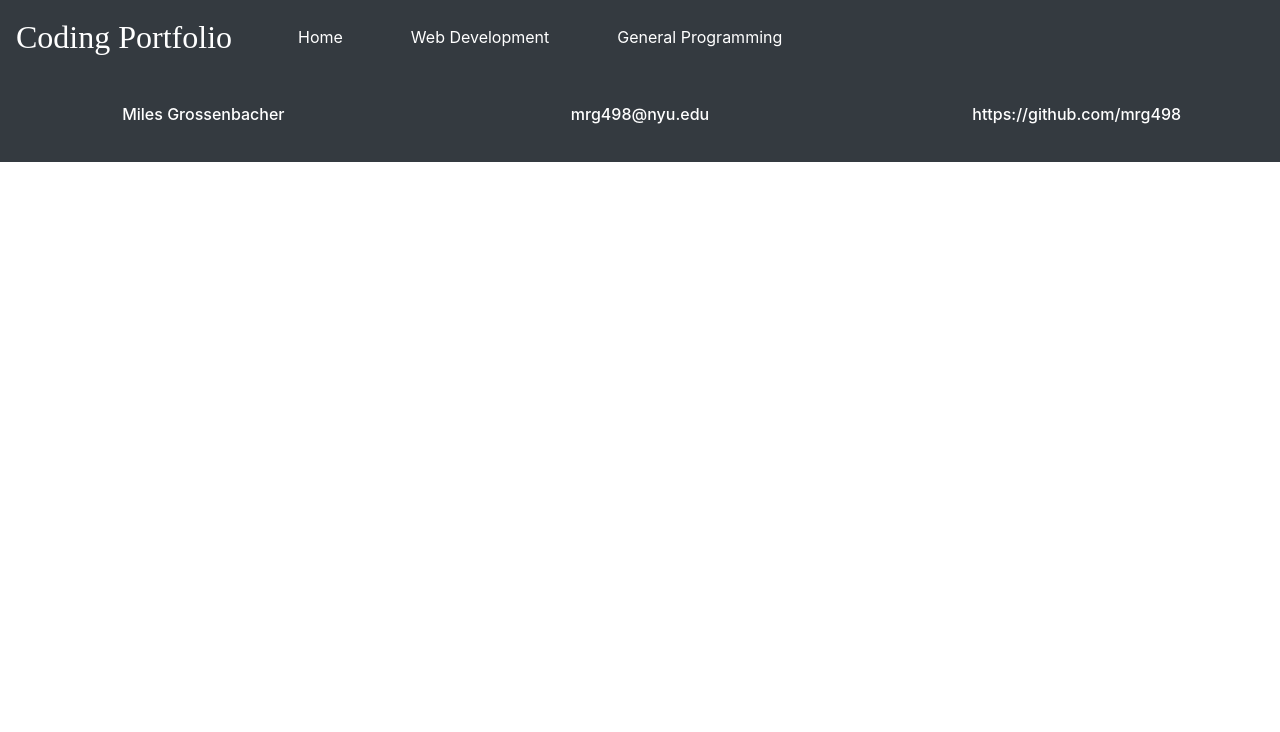
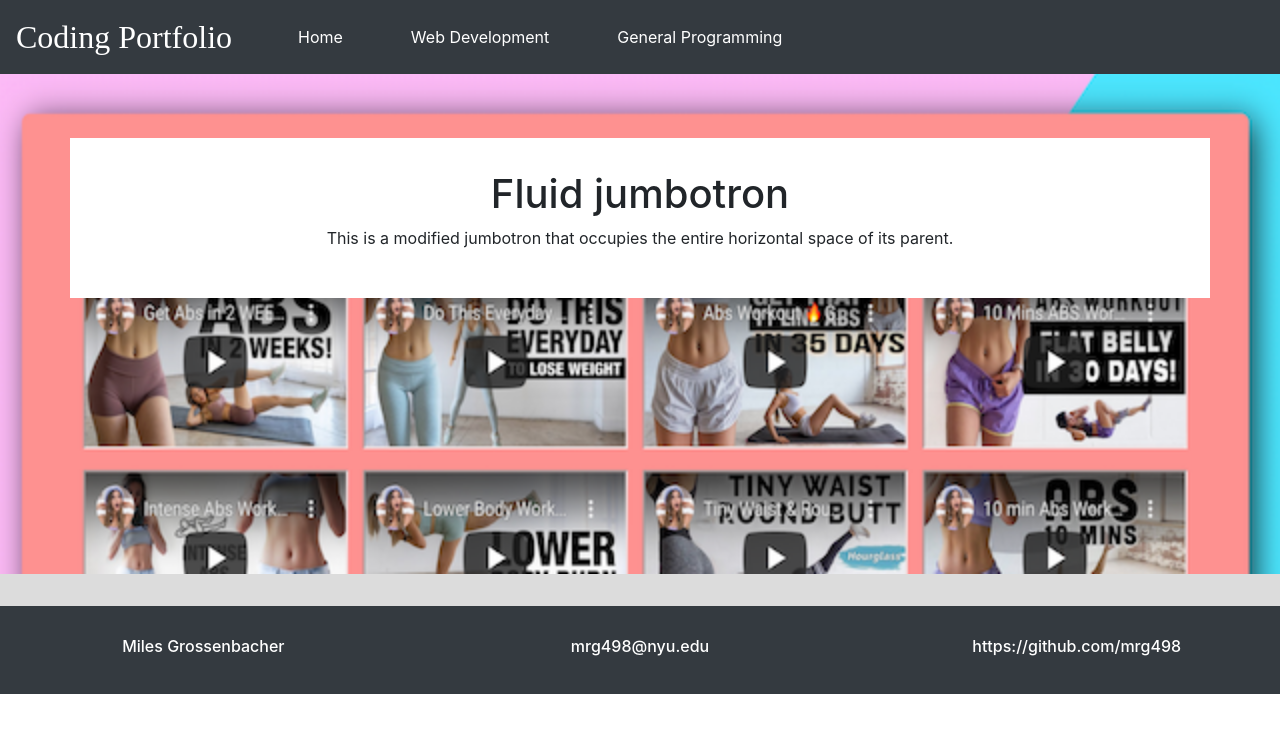
Before and after one commit to mrg498/portfolio, a React (Create React App) app in the folder coding-portfolio/: page /project/chloe-ting-react-app in a window 1280 px wide. Shown: the top 732 px of the page. Built offline with nearby package versions, Linux system fonts and the light colour scheme; a web font is replaced by a local one.

Commit message:
adding in a default project page

```diff
--- a/coding-portfolio/src/App.js
+++ b/coding-portfolio/src/App.js
@@ -3,6 +3,7 @@ import './App.css';
 import Routes from './components/Routes';
 import Navigation from './components/Navigation';
 import Footer from './components/Footer';
+
 
 class App extends Component {
 	render() {
--- a/coding-portfolio/src/components/DynamicCard.js
+++ b/coding-portfolio/src/components/DynamicCard.js
@@ -14,7 +14,7 @@ export default class DynamicCard extends Component {
                         {this.props.card_text}
                     </Card.Text>
                     <Button variant="secondary">
-                        <Link to='/webdev'>View Project</Link>
+                        <Link to={`/project/${this.props.project_url}`}>View Project</Link>
                     </Button>
                 </Card.Body>
             </Card>
--- a/coding-portfolio/src/components/Routes.js
+++ b/coding-portfolio/src/components/Routes.js
@@ -1,8 +1,10 @@
-import React, { Component } from 'react'
+import React, { Component } from 'react';
 import { Switch, Route } from 'react-router-dom';
 import Home from '../pages/Home';
 import WebDev from '../pages/WebDev';
-import Programming from '../pages/Programming'
+import Programming from '../pages/Programming';
+import Project from '../pages/Project';
+import Image2 from '../images/projects/chloe-ting-builder.png';
 export default class Routes extends Component {
 	render() {
 		return (
@@ -11,8 +13,19 @@ export default class Routes extends Component {
 					<Route exact path="/" component={Home} />
 					<Route exact path="/webdev" component={WebDev} />
 					<Route exact path="/programming" component={Programming} />
+					<Route
+						exact
+						path="/project/chloe-ting-react-app"
+						render={(routerProps) =>
+                            <Project
+                                routeProps={routerProps}
+                                name="Chloe Ting Workout Builder"
+                                project_image={Image2}
+                                />
+                        }
+					/>
 				</Switch>
 			</div>
-        )
+		);
 	}
 }
--- a/coding-portfolio/src/pages/Home.js
+++ b/coding-portfolio/src/pages/Home.js
@@ -1,5 +1,5 @@
 import React, { Component } from 'react';
-import {Container, Row, Col} from 'react-bootstrap';
+import { Container, Row, Col } from 'react-bootstrap';
 import Jumbotron from '../components/HomeJumbotron';
 import './Page.css';
 import './Home.css';
@@ -18,15 +18,22 @@ export default class Home extends Component {
 					<h2 className="about_header">Recent Projects</h2>
 					<Row>
 						<Col md={6}>
-							<DynamicCard card_src={Image1} card_title="Delay Plugin" card_text="An audio delay plugin built with C++, JUCE framework"/>
+							<DynamicCard
+								card_src={Image1}
+								card_title="Delay Plugin"
+								card_text="An audio delay plugin built with C++, JUCE framework"
+							/>
 						</Col>
 						<Col>
-							<DynamicCard card_src={Image2} card_title="Workout Builder" card_text="Using youtube's api to build custom fitness workouts" />
+							<DynamicCard
+								card_src={Image2}
+								card_title="Workout Builder"
+								card_text="Using youtube's api to build custom fitness workouts"
+								project_url="chloe-ting-react-app"
+							/>
 						</Col>
 					</Row>
-
 				</Container>
-
 			</div>
 		);
 	}
--- /dev/null
+++ b/coding-portfolio/src/pages/Project.css
@@ -0,0 +1,4 @@
+.Project_jumbotron-text-container{
+    background-color: white;
+    text-align: center;
+}
--- /dev/null
+++ b/coding-portfolio/src/pages/Project.js
@@ -0,0 +1,28 @@
+import React, { Component } from 'react';
+import { Jumbotron, Container } from 'react-bootstrap';
+import './Project.css';
+
+export default class Project extends Component {
+	render() {
+		return (
+			<div className="Project">
+				<Jumbotron
+					fluid
+					style={{
+						backgroundImage:
+							`url(${this.props.project_image})`,
+                        backgroundPosition: 'center',
+                        backgroundRepeat: "no-repeat",
+                        backgroundSize: "cover",
+						height: '500px'
+					}}
+				>
+					<Container className='Project_jumbotron-text-container'>
+						<h1>Fluid jumbotron</h1>
+						<p>This is a modified jumbotron that occupies the entire horizontal space of its parent.</p>
+					</Container>
+				</Jumbotron>
+			</div>
+		);
+	}
+}
```
Lines whose indentation alone changed are shown as unchanged.
